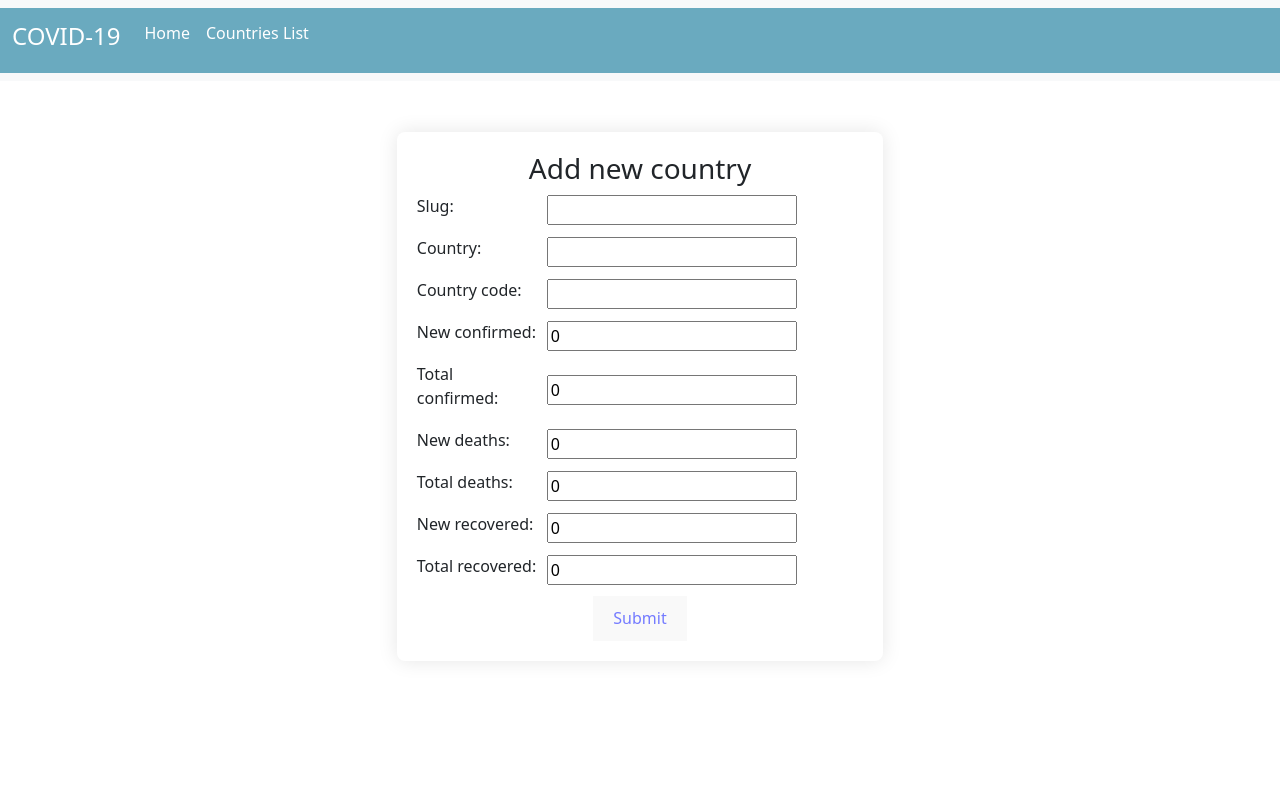
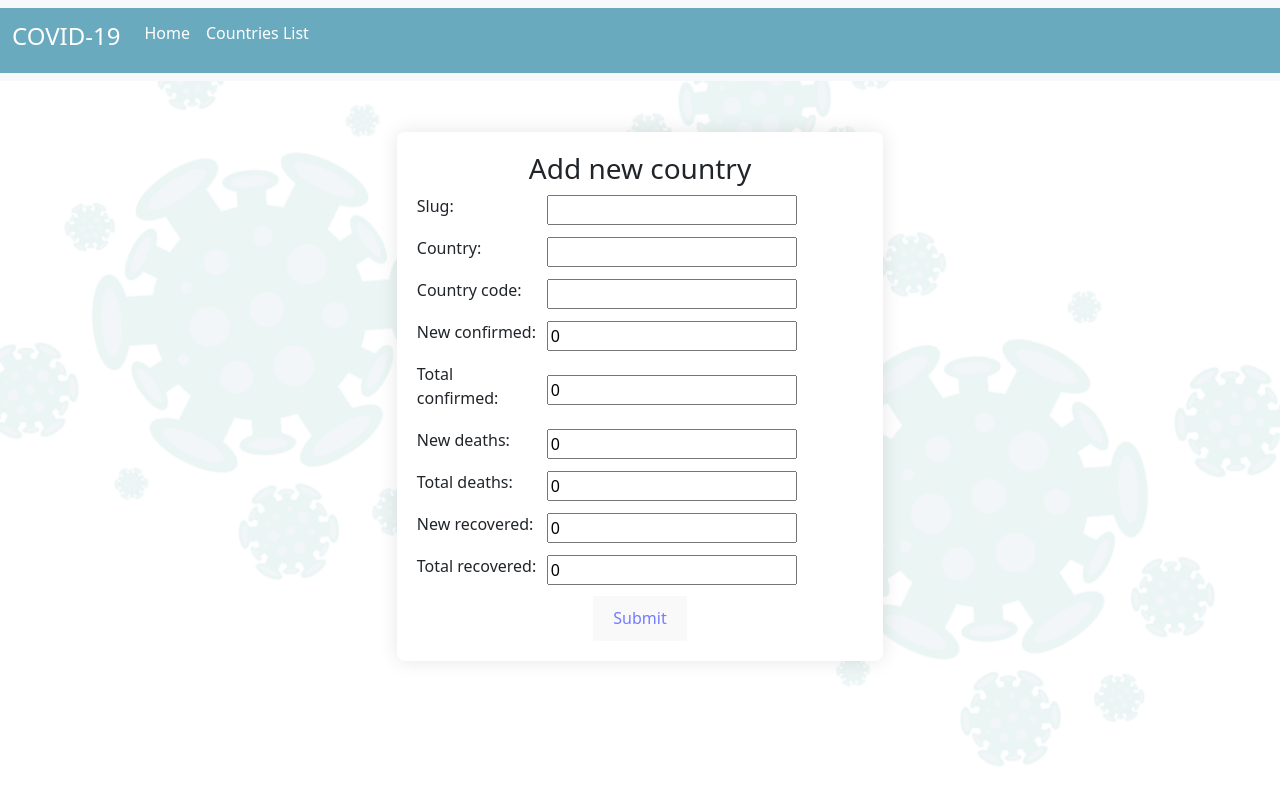
Before and after one commit to layanmansour/covid19-ChallengeTask, a Vue app in the folder covid19-frontend/: page /country/add in a window 1280 px wide. Built offline with nearby package versions, Linux system fonts and the light colour scheme.

Commit message:
changes in design

```diff
--- a/covid19-frontend/src/vues/CountryAdd.vue
+++ b/covid19-frontend/src/vues/CountryAdd.vue
@@ -208,5 +208,12 @@
       width: 300px;
       height: 100px;
     }
+    body{
+    background-image: url('/images/covi1d9.png');
+    background-repeat: no-repeat;
+    background-size: cover;
+    background-position: center center;
+
+  }
 
   </style>
--- a/covid19-frontend/src/vues/Home.vue
+++ b/covid19-frontend/src/vues/Home.vue
@@ -134,13 +134,13 @@
       padding-top: 100px;
       padding-bottom: 30px;
     }
-     .container {
+     /* .container {
       width: 2000px;
     background-image: url('/images/covi1d9.png');
     background-repeat: no-repeat;
     background-size: cover;
     background-position: center center;
-  }
+  }  */
   /* body{
     background-image: url('/image/covi1d9.png');
     background-repeat: no-repeat;
```
